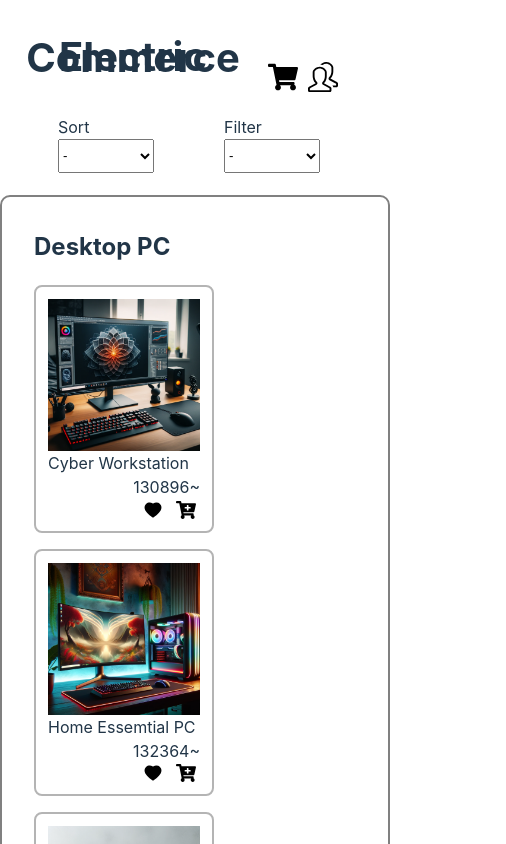
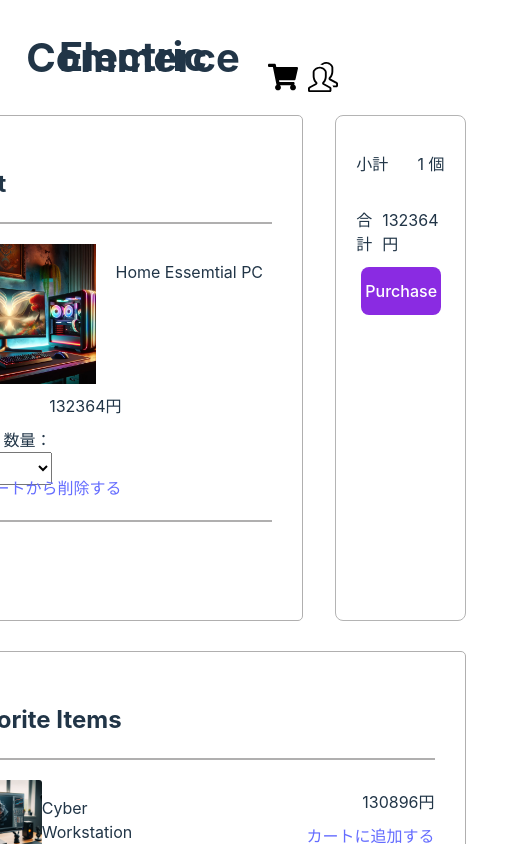
Before and after one commit to kip2/E-Commerce-Site-React, a React (Vite) app in the folder app/: page / in a window 390 px wide. Shown: the top 844 px of the page, 506 px wide, since content can reach past the window. Built offline with nearby package versions, Linux system fonts and the light colour scheme.

Commit message:
buttonのメディアクエリを追加

```diff
--- a/app/src/components/atoms/Button.css
+++ b/app/src/components/atoms/Button.css
@@ -1,7 +1,7 @@
 .information-button {
-    height: 50px;
-    width: 150px;
-    margin: 20px 10px 0 50px;
+    height: 3rem;
+    width: 10rem;
+    /* margin: 20px 10px 0 50px; */
     color: white;
     background-color: blueviolet;
 }
@@ -9,3 +9,16 @@
 .information-button:hover {
     background-color: rgb(114, 36, 188);
 }
+
+@media (max-width: 700px) {
+    .information-button {
+        width: 7rem;
+    }
+}
+
+@media (max-width: 600px) {
+    .information-button{
+        width: 5rem;
+    }
+
+}
--- a/app/src/main.tsx
+++ b/app/src/main.tsx
@@ -9,9 +9,9 @@ import Cart from './components/template/Cart'
 
 ReactDOM.createRoot(document.getElementById('root')!).render(
   <React.StrictMode>
-    <ProductPage />
+    {/* <ProductPage /> */}
     {/* <ProductInformationTemplate /> */}
     {/* <FavoriteTemplate /> */}
-    {/* <Cart /> */}
+    <Cart />
   </React.StrictMode>,
 )
```
